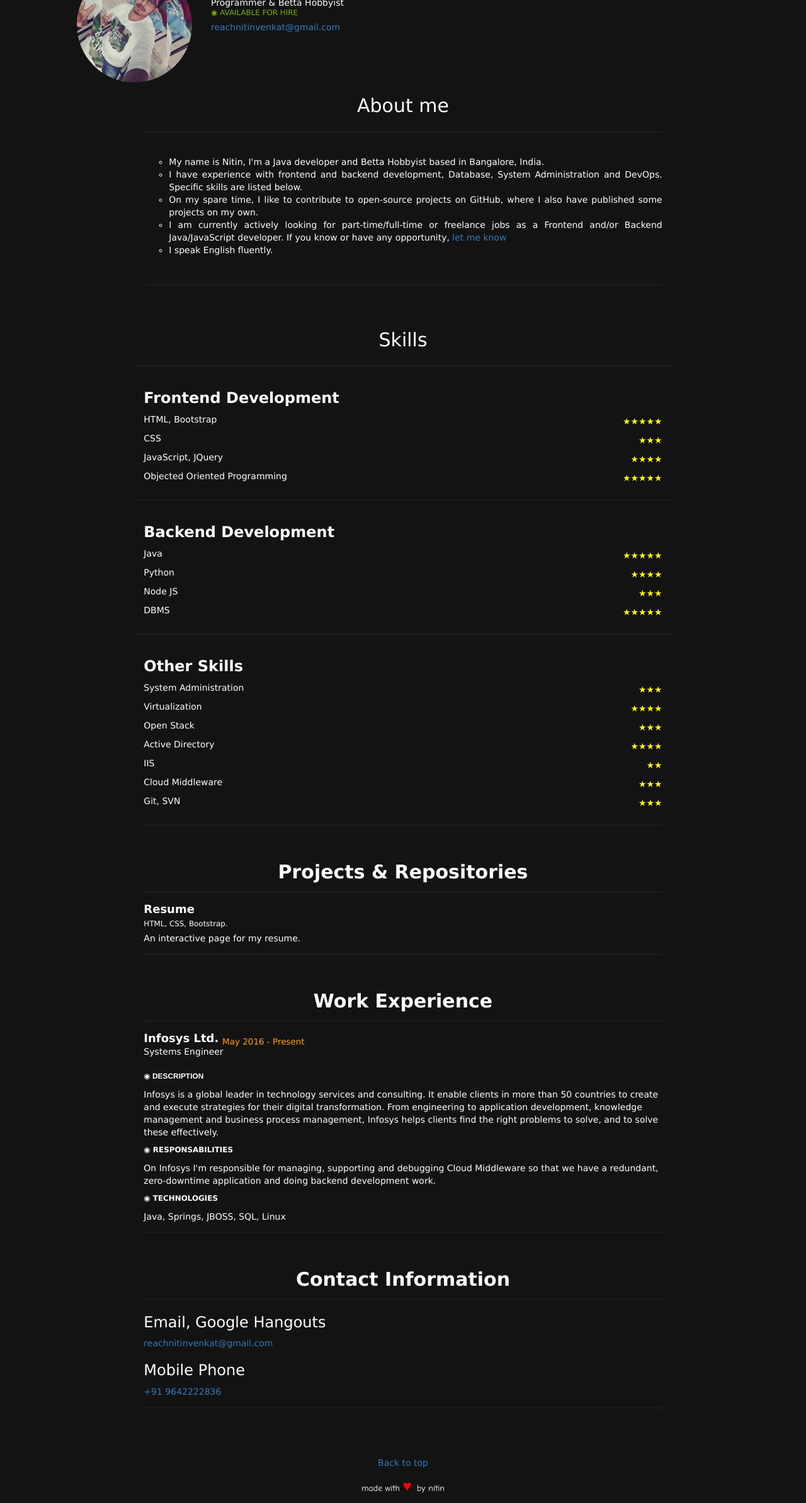
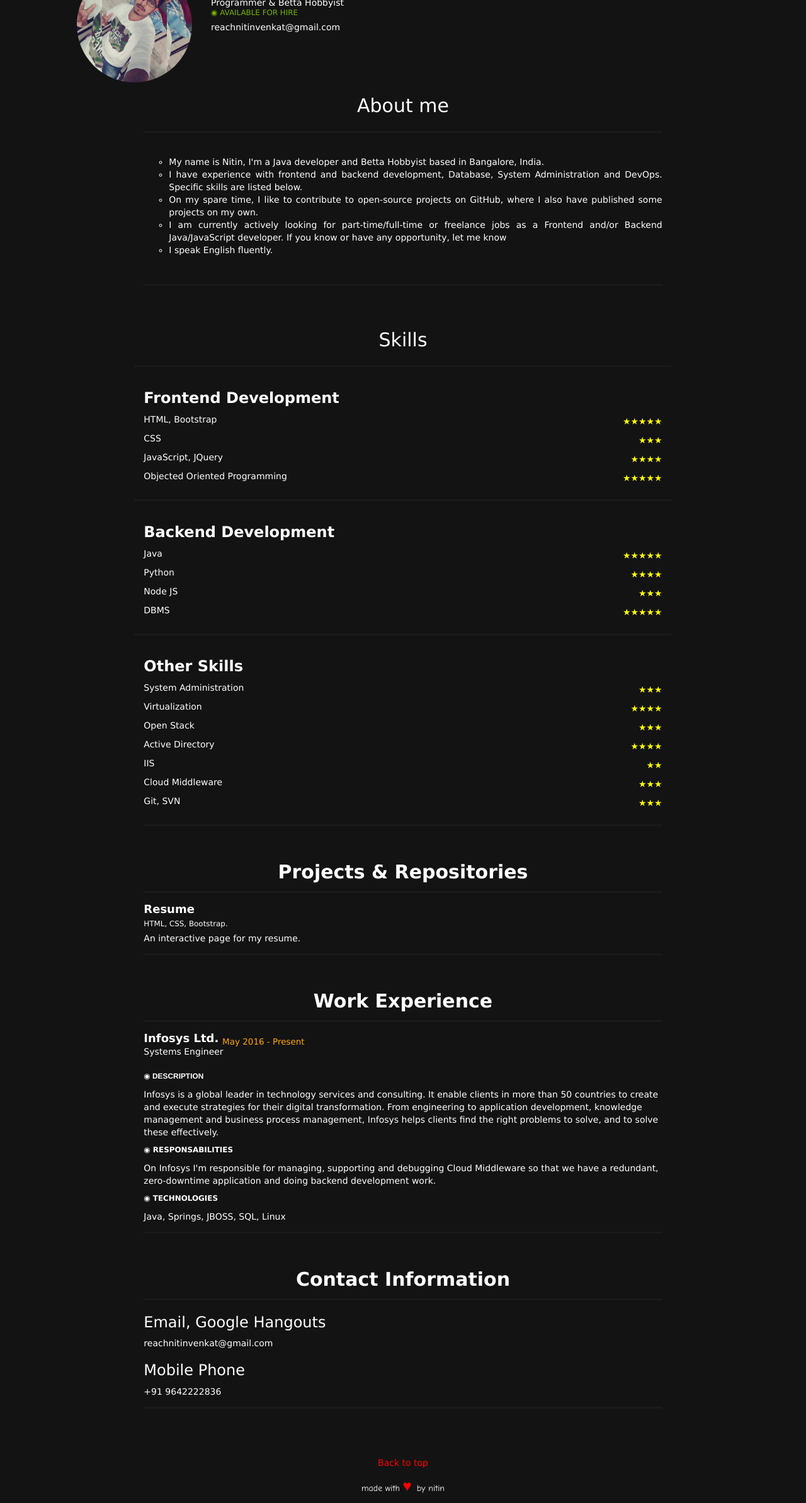
Before and after one commit to NitinBuzz/nitin.github.io, a plain HTML site: page Index.html in a window 1280 px wide. Shown: the part 148-2535 px from the top of the page at 63% size. Drawn offline with nearby package versions, Linux system fonts and the light colour scheme.

Commit message:
href white

```diff
--- a/Index.html
+++ b/Index.html
@@ -175,7 +175,11 @@
 
 		<p style="color:white; font-family: Verdana; " size = "3">
 
-		<a href='mailto:reachnitinvenkat@gmail.com'>reachnitinvenkat@gmail.com</a>
+		<a href='mailto:reachnitinvenkat@gmail.com'
+
+		style="color:White; font-family: Verdana; ">
+
+		reachnitinvenkat@gmail.com</a>
 
 		</p>
 
@@ -254,7 +258,8 @@
 
 		<li>
 		I am currently actively looking for part-time/full-time or freelance jobs as a Frontend and/or Backend Java/JavaScript
-		developer. If you know or have any opportunity, <a href='mailto:reachnitinvenkat@gmail.com'>let me know</a>
+		developer. If you know or have any opportunity, <a href='mailto:reachnitinvenkat@gmail.com'
+		style="color:White; font-family: Verdana; ">let me know</a>
 		</li>
 
 		<li>
@@ -467,12 +472,12 @@
 
 
 	<p style="color:white; font-family: Verdana;">
-	<a href='mailto:reachnitinvenkat@gmail.com'>reachnitinvenkat@gmail.com</a>
+	<a href='mailto:reachnitinvenkat@gmail.com' style="color:White; font-family: Verdana; ">reachnitinvenkat@gmail.com</a>
 	</p>
 
 	<h3>  <p style="color:white; font-family: Verdana;">Mobile Phone</p>  </h3>
 	<p style="color:white; font-family: Verdana;">
-	<a target="_blank" href='tel:+919642222836'>+91 9642222836</a>
+	<a target="_blank" href='tel:+919642222836' style="color:White; font-family: Verdana; ">+91 9642222836</a>
 	</p>
 
 	<hr>
@@ -490,7 +495,7 @@
 
 	<p class = "text-center" style="color:white; font-family: Verdana;">
 
-	<a href="#top" > Back to top </a>
+	<a href="#top" style="color:red; font-family: Verdana; "> Back to top </a>
 
 	</p>
 
```
